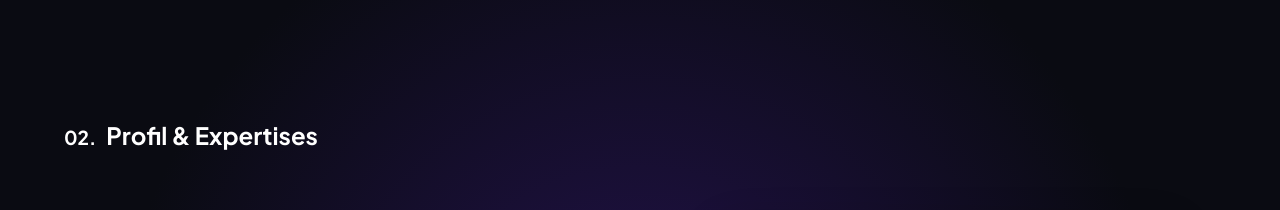
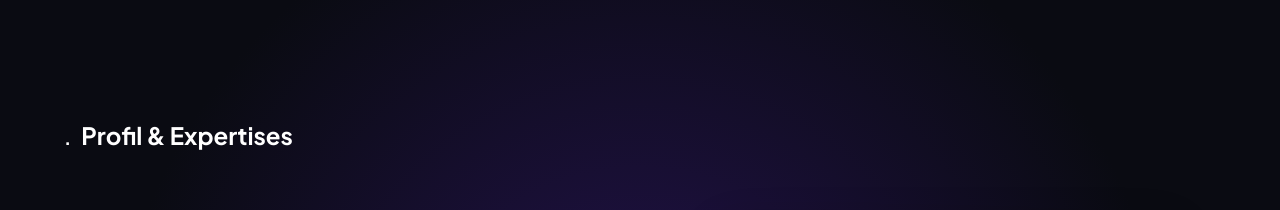
Before and after one commit to mehdi0933/NewPortfolio, a React app: page / in a window 1280 px wide. Shown: the part 800-1010 px from the top of the page. Built offline with nearby package versions, Linux system fonts and the light colour scheme; the HTML template or start-up script is replaced by a standard one.

Commit message:
Change section title prefix from '02.' to '.'

```diff
--- a/src/sections/About.tsx
+++ b/src/sections/About.tsx
@@ -40,7 +40,7 @@ const About = () => {
             transition={{ duration: 0.5 }}
         >
           <h2 className="section-title">
-            <span style={{ color: 'var(--accent)', fontFamily: 'var(--font-mono)', fontSize: '1.2rem', marginRight: '10px' }}>02.</span>
+            <span style={{ color: 'var(--accent)', fontFamily: 'var(--font-mono)', fontSize: '1.2rem', marginRight: '10px' }}>.</span>
             Profil & Expertises
           </h2>
         </motion.div>
```
